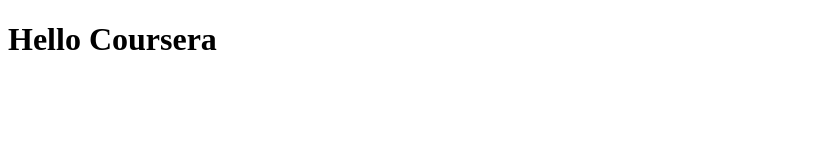
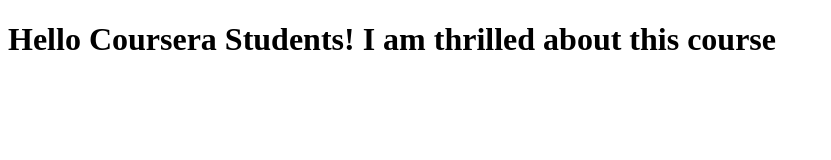
Before and after one commit to AnhNThust/coursera-test, a plain HTML site: page index.html in a window 1280 px wide. Shown: the whole page, without its empty margins (0-831 px from the left). Drawn offline with Linux system fonts and the light colour scheme.

Commit message:
New version of web file.

```diff
--- a/index.html
+++ b/index.html
@@ -7,6 +7,6 @@
     <title>Hello Coursera</title>
   </head>
   <body>
-    <h1>Hello Coursera</h1>
+    <h1>Hello Coursera Students! I am thrilled about this course</h1>
   </body>
 </html>
```
